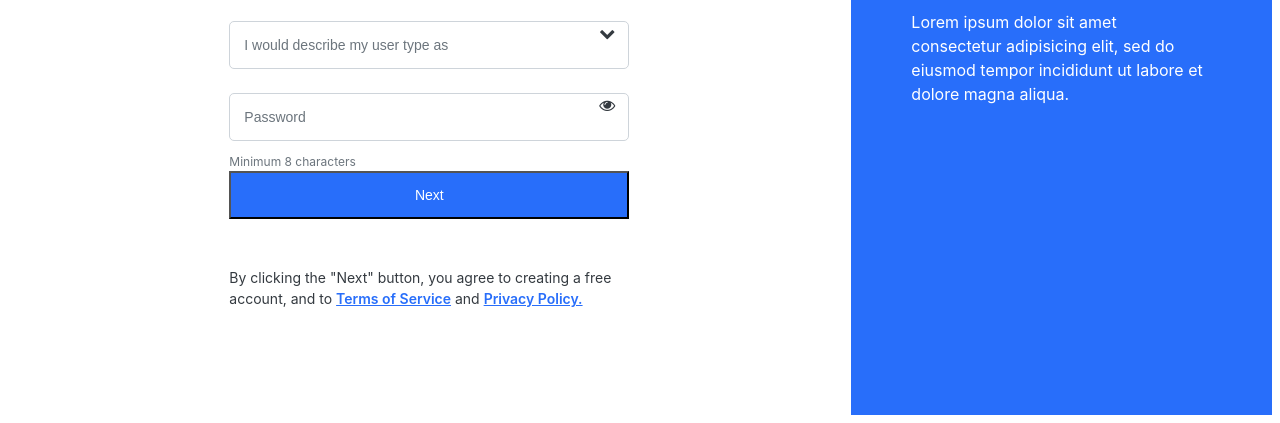
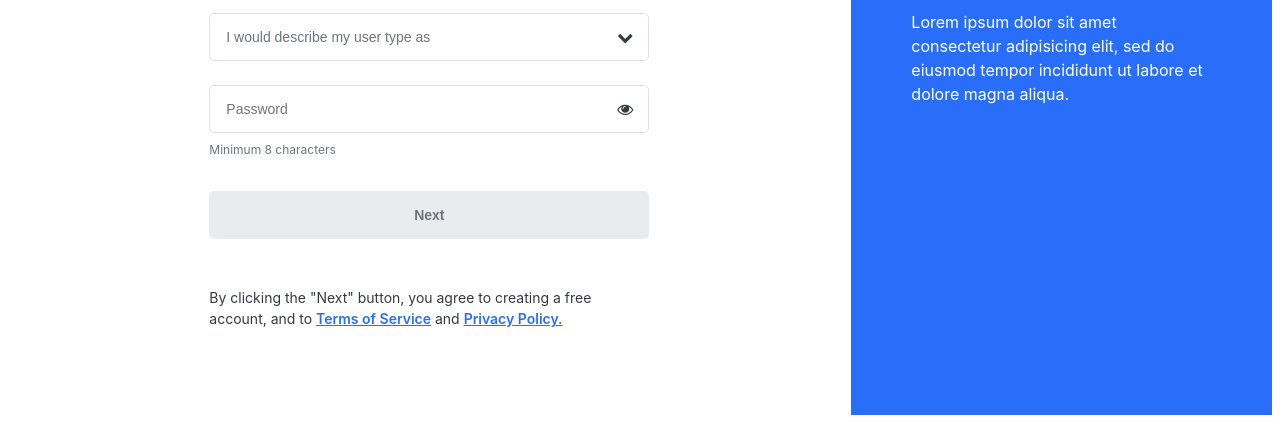
Before and after one commit to cmxgloria/signup-page, a website: page index.html in a window 1280 px wide. Shown: the part 393-816 px from the top of the page. Drawn offline with Linux system fonts and the light colour scheme.

Commit message:
Adjust form styles

```diff
--- a/index.html
+++ b/index.html
@@ -37,8 +37,12 @@
                 id="email"
                 name="email"
                 placeholder="Email address"
+                required
               />
               <label for="email" class="floating-label">Email address</label>
+              <div class="msg alert hidden">
+                Please enter a valid email address
+              </div>
               <span
                 toggle="#password-field"
                 class="fa fa-eye field-icon"
@@ -50,8 +54,9 @@
                 id="userType"
                 name="userType"
                 placeholder="I would describe my user type as"
+                required
               >
-                <option value="" selected disabled hidden
+                <option value="" selected disabled
                   >I would describe my user type as</option
                 >
                 <option value="developer">developer</option>
@@ -79,7 +84,7 @@
               ></span>
               <div class="msg">Minimum 8 characters</div>
             </div>
-            <button class="button" type="submit">Next</button>
+            <button disabled class="button" type="submit">Next</button>
             <div class="info">
               By clicking the "Next" button, you agree to creating a free
               account, and to <a href="">Terms of Service</a> and
--- a/scss/_variables.scss
+++ b/scss/_variables.scss
@@ -1,9 +1,12 @@
 // color
 $white: #fff !default;
 $blue: #286efa !default;
-$red: #dc3545 !default;
+$red: #ed193a !default;
 
 $white: #fff !default;
+$gray-100: #f8f9fa !default;
+$gray-200: #e9ecef !default;
+$gray-300: #dee2e6 !default;
 $gray-400: #ced4da !default;
 $gray-500: #adb5bd !default;
 $gray-600: #6c757d !default;
--- a/scss/style.scss
+++ b/scss/style.scss
@@ -55,7 +55,7 @@ section {
   grid-template-columns: 2fr 1fr;
 }
 .left-wrapper {
-  max-width: 400px;
+  max-width: 440px;
   form {
     .input-field-wrapper,
     .input-field {
@@ -80,10 +80,10 @@ section {
       width: 100%;
       height: $base-height;
       font-size: $font-size-sm;
-      margin: 12px 0;
-      padding: 4px 14px;
+      margin-top: 24px;
+      padding: 4px 16px;
       transition: border-color 0.25s ease-in-out;
-      border: 1px solid $gray-400;
+      border: 1px solid $gray-300;
       border-radius: 5px;
 
       &::placeholder {
@@ -97,20 +97,20 @@ section {
 
       & + .floating-label {
         position: absolute;
-        top: 0.75em;
-        left: 0.75em;
+        top: 36px;
+        left: 8px;
         display: inline-block;
         width: auto;
         margin: 0;
-        padding: 4px 12px;
+        padding: 4px 16px;
         transition: transform 0.25s, opacity 0.25s, padding 0.25s ease-in-out;
         transform-origin: 0 0;
         color: transparent;
       }
       &:focus + .floating-label,
       &:not(:placeholder-shown) + .floating-label {
-        z-index: 999;
-        padding: 0.75em;
+        z-index: 2500;
+        padding: 8px;
         transform: translate(0, -2.2em) scale(0.9);
         color: $gray-600;
         background-color: $white;
@@ -119,22 +119,32 @@ section {
       &:focus::placeholder {
         color: transparent;
       }
-
-      &:invalid {
-        border-color: $red;
-      }
+      // &:invalid &:not(:placeholder-shown) + .floating-label {
+      //   color: $red;
+      // }
+      // &:invalid {
+      //   border-color: $red;
+      // }
     }
     .button {
       width: 100%;
       height: $base-height;
       font-size: $font-size-sm;
+      border: none;
+      font-weight: 600;
+      color: $white;
+      border-radius: 5px;
+      margin-top: 24px;
       background-color: $blue;
-      color: $white;
+      &:disabled {
+        color: $gray-600;
+        background-color: $gray-200;
+      }
     }
     .field-icon {
       float: right;
-      margin-right: 14px;
-      margin-top: -56px;
+      margin-right: 16px;
+      margin-top: -32px;
       position: relative;
       z-index: 2;
     }
@@ -142,6 +152,13 @@ section {
     .msg {
       color: $gray-600;
       font-size: $font-size-xm;
+      padding: 8px 0;
+    }
+    .alert {
+      color: $red;
+    }
+    .hidden {
+      display: none;
     }
   }
 }
```
Also changed, not shown: css/style.css.
